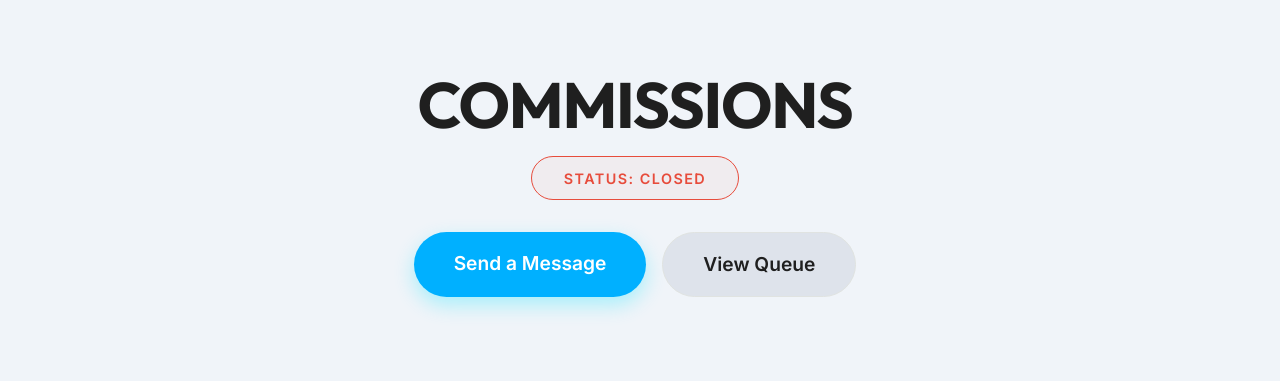
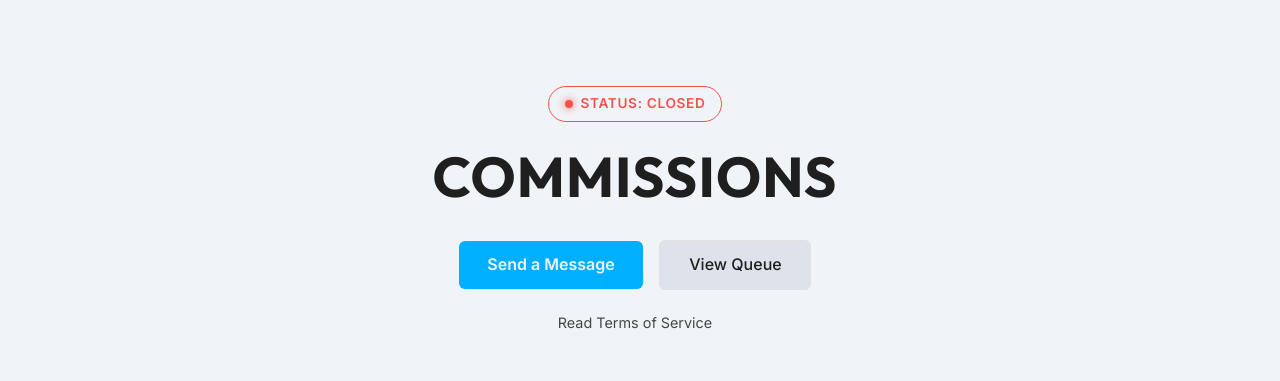
Before and after one commit to Jaketa-CS/Thunder-Art, a React (Vite) app in the folder thunder-web/: page /commissions in a window 1280 px wide. Shown: the part 187-568 px from the top of the page. Built offline with nearby package versions, Linux system fonts and the light colour scheme.

Commit message:
coms header touchup

```diff
--- a/thunder-web/src/pages/Commissions.tsx
+++ b/thunder-web/src/pages/Commissions.tsx
@@ -1,5 +1,6 @@
 import { motion } from 'framer-motion';
 import Footer from '@/components/Footer';
+import ToSModal from '@/components/ToSModal';
 import { siteConfig } from '@/data/siteConfig';
 
 interface PricingOption {
@@ -516,8 +517,11 @@ const CommissionItem = ({
 };
 
 const Commissions = () => {
+  const [isToSOpen, setIsToSOpen] = useState(false);
+
   return (
     <>
+      <ToSModal isOpen={isToSOpen} onClose={() => setIsToSOpen(false)} />
       <div
         style={{
           paddingTop: '3rem',
@@ -530,95 +534,117 @@ const Commissions = () => {
           overflowX: 'hidden', // Prevent scrollbar from animation
         }}
       >
-        {/* Minimal Header */}
+        {/* Clean, Professional Header */}
         <div
           className="commissions-header"
           style={{
             textAlign: 'center',
-            marginBottom: '8rem',
-            marginTop: '2rem',
+            marginBottom: '6rem',
+            marginTop: '3rem',
+            display: 'flex',
+            flexDirection: 'column',
+            alignItems: 'center',
           }}
         >
+          {/* Status Badge */}
+          <motion.div
+            initial={{ opacity: 0, y: -10 }}
+            animate={{ opacity: 1, y: 0 }}
+            transition={{ delay: 0.1 }}
+            style={{
+              display: 'inline-flex',
+              alignItems: 'center',
+              gap: '0.5rem',
+              padding: '0.4rem 1rem',
+              border: `1px solid ${
+                siteConfig.commissions.status === 'OPEN' ? '#2ea043' : '#f85149'
+              }`,
+              borderRadius: '20px',
+              color:
+                siteConfig.commissions.status === 'OPEN'
+                  ? '#3fb950'
+                  : '#f85149',
+              background: 'transparent',
+              fontSize: '0.85rem',
+              fontWeight: '600',
+              letterSpacing: '0.05em',
+              marginBottom: '1.5rem',
+            }}
+          >
+            <div
+              style={{
+                width: '8px',
+                height: '8px',
+                borderRadius: '50%',
+                background:
+                  siteConfig.commissions.status === 'OPEN'
+                    ? '#3fb950'
+                    : '#f85149',
+                boxShadow: `0 0 8px ${
+                  siteConfig.commissions.status === 'OPEN'
+                    ? '#3fb950'
+                    : '#f85149'
+                }`,
+              }}
+            />
+            STATUS: {siteConfig.commissions.status}
+          </motion.div>
+
           <motion.h1
-            initial={{ opacity: 0, y: 20 }}
+            initial={{ opacity: 0, y: 10 }}
             animate={{ opacity: 1, y: 0 }}
             className="commissions-title"
             style={{
-              fontSize: '4rem',
-              marginBottom: '1rem',
+              fontSize: '3.5rem',
+              marginBottom: '2rem',
               fontFamily: 'var(--font-family-header)',
+              color: 'var(--color-text-primary)',
+              letterSpacing: '0.02em',
             }}
           >
             COMMISSIONS
           </motion.h1>
+
+          {/* Action Row */}
           <motion.div
             initial={{ opacity: 0 }}
             animate={{ opacity: 1 }}
             transition={{ delay: 0.2 }}
             style={{
-              display: 'inline-block',
-              padding: '0.6rem 2rem',
-              border: `1px solid ${
-                siteConfig.commissions.status === 'OPEN' ? '#2ecc71' : '#e74c3c'
-              }`,
-              borderRadius: '50px',
-              color:
-                siteConfig.commissions.status === 'OPEN'
-                  ? '#2ecc71'
-                  : '#e74c3c',
-              fontWeight: '800',
-              fontSize: '0.9rem',
-              letterSpacing: '0.1em',
-              background:
-                siteConfig.commissions.status === 'OPEN'
-                  ? 'rgba(46, 204, 113, 0.05)'
-                  : 'rgba(231, 76, 60, 0.05)',
+              display: 'flex',
+              alignItems: 'center',
+              justifyContent: 'center',
+              gap: '1rem',
+              flexWrap: 'wrap',
+              marginBottom: '1.5rem',
             }}
           >
-            STATUS: {siteConfig.commissions.status}
-          </motion.div>
-
-          {/* Top Action Buttons */}
-          <motion.div
-            initial={{ opacity: 0, y: 10 }}
-            animate={{ opacity: 1, y: 0 }}
-            transition={{ delay: 0.3 }}
-            style={{
-              marginTop: '2rem',
-              display: 'flex',
-              gap: '1rem',
-              justifyContent: 'center',
-              flexWrap: 'wrap',
-            }}
-          >
+            {/* Primary Button */}
             <a
               href="https://t.me/ThunderFennec"
               target="_blank"
               rel="noopener noreferrer"
               style={{
                 background: 'var(--color-accent)',
-                color: 'white',
-                padding: '1rem 2.5rem',
-                borderRadius: '100px',
-                fontSize: '1.2rem',
-                fontWeight: '800',
+                color: 'var(--color-bg-primary)',
+                padding: '0.7rem 1.8rem',
+                borderRadius: '6px',
+                fontSize: '1rem',
+                fontWeight: '600',
                 textDecoration: 'none',
-                boxShadow: '0 8px 20px rgba(0,229,255,0.3)',
-                transition: 'transform 0.2s ease, box-shadow 0.2s ease',
+                transition: 'background 0.2s ease, transform 0.1s ease',
               }}
               onMouseEnter={(e) => {
-                e.currentTarget.style.transform = 'translateY(-2px)';
-                e.currentTarget.style.boxShadow =
-                  '0 10px 25px rgba(0,229,255,0.4)';
+                e.currentTarget.style.filter = 'brightness(1.1)';
               }}
               onMouseLeave={(e) => {
-                e.currentTarget.style.transform = 'translateY(0)';
-                e.currentTarget.style.boxShadow =
-                  '0 8px 20px rgba(0,229,255,0.3)';
+                e.currentTarget.style.filter = 'brightness(1)';
               }}
             >
               Send a Message
             </a>
+
+            {/* Secondary Button */}
             <a
               href="https://trello.com/b/w0MZ464h/thunder-commision-info"
               target="_blank"
@@ -626,26 +652,51 @@ const Commissions = () => {
               style={{
                 background: 'var(--color-bg-tertiary)',
                 color: 'var(--color-text-primary)',
-                padding: '1rem 2.5rem',
-                borderRadius: '100px',
-                fontSize: '1.2rem',
-                fontWeight: '800',
+                padding: '0.7rem 1.8rem',
+                borderRadius: '6px',
+                fontSize: '1rem',
+                fontWeight: '500',
                 textDecoration: 'none',
                 border: '1px solid var(--color-border)',
-                transition: 'background 0.2s ease, transform 0.2s ease',
+                transition: 'background 0.2s ease',
               }}
               onMouseEnter={(e) => {
-                e.currentTarget.style.transform = 'translateY(-2px)';
                 e.currentTarget.style.background = 'var(--color-border)';
               }}
               onMouseLeave={(e) => {
-                e.currentTarget.style.transform = 'translateY(0)';
                 e.currentTarget.style.background = 'var(--color-bg-tertiary)';
               }}
             >
               View Queue
             </a>
           </motion.div>
+
+          <motion.button
+            initial={{ opacity: 0 }}
+            animate={{ opacity: 1 }}
+            transition={{ delay: 0.3 }}
+            onClick={() => setIsToSOpen(true)}
+            style={{
+              background: 'transparent',
+              color: 'var(--color-text-secondary)',
+              fontSize: '0.9rem',
+              border: 'none',
+              cursor: 'pointer',
+              textDecoration: 'none',
+              display: 'inline-block',
+              transition: 'color 0.2s',
+            }}
+            onMouseEnter={(e) => {
+              e.currentTarget.style.color = 'var(--color-text-primary)';
+              e.currentTarget.style.textDecoration = 'underline';
+            }}
+            onMouseLeave={(e) => {
+              e.currentTarget.style.color = 'var(--color-text-secondary)';
+              e.currentTarget.style.textDecoration = 'none';
+            }}
+          >
+            Read Terms of Service
+          </motion.button>
         </div>
 
         {/* Main Content */}
```
